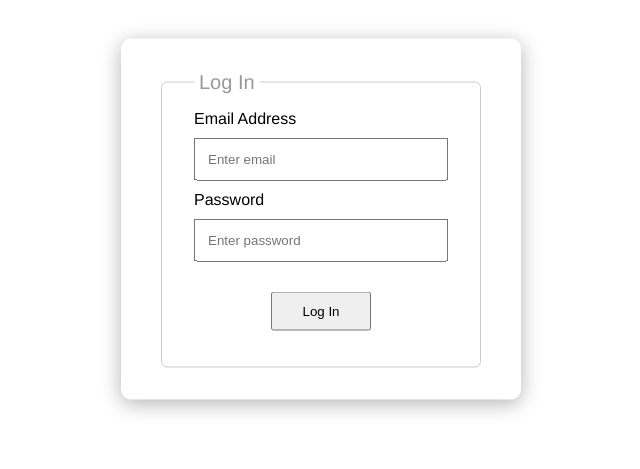
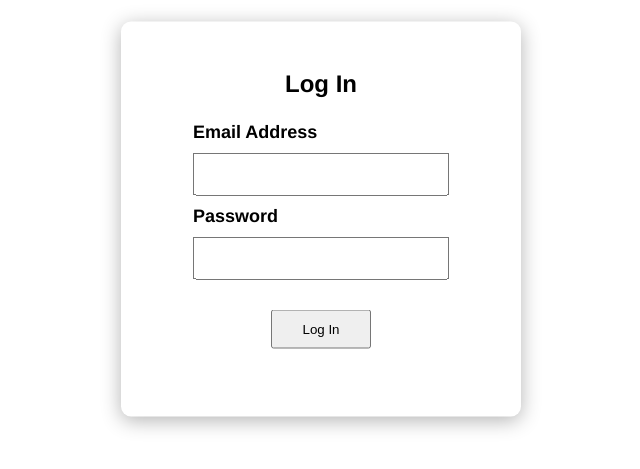
Before and after one commit to yorozc/News-Aggregator, a Flask app: page /login in a window 1280 px wide. Shown: the part 181-650 px from the top of the page, without its empty margins (319-959 px from the left). Run offline with Flask 3, Linux system fonts and the light colour scheme.

Commit message:
more styling

```diff
--- a/website/static/styles.css
+++ b/website/static/styles.css
@@ -80,27 +80,25 @@ fieldset {
   flex-direction: column;
   margin: 2em 0;
   padding: 1em 2em;
-  border: solid 1px #ccc;
+  border: none;
   border-radius: 6px;
   min-width: 200px;
-}
-fieldset legend {
-  font-size: 1.25em;
-  padding: 0 0.25em;
-  color: #999;
 }
 fieldset label {
   display: block;
   margin-top: 1em;
+  font-size: large;
+  font-weight: bold;
 }
 fieldset label:first-of-type {
   margin-top: 0;
 }
+fieldset .form-header {
+  margin: auto;
+  margin-bottom: 1em;
+}
 
 @media screen and (min-width: 430px) {
-  legend {
-    font-size: 1.75em;
-  }
   fieldset {
     width: 40%;
     min-width: 320px;
--- a/website/static/styles.scss
+++ b/website/static/styles.scss
@@ -86,35 +86,33 @@ header{
     z-index: 1000;
 }
 
-
 fieldset{
     display: flex;
     flex-direction: column;
     margin: 2em 0;
     padding: 1em 2em;
-    border: solid 1px #ccc;
+    border: none;
     border-radius: 6px;
     min-width: 200px;
-    & legend{
-        font-size: 1.25em;
-        padding: 0 .25em;
-        color: #999;
-    }
 
     & label{
         display: block;
         margin-top: 1em;
+        font-size: large;
+        font-weight: bold;
 
         &:first-of-type{
             margin-top: 0;
         }
     }
+
+    & .form-header{
+        margin: auto;
+        margin-bottom: 1em;
+    }
 }
 
 @media screen and (min-width: 430px) {
-    legend{
-        font-size: 1.75em;
-    }
 
     fieldset {
         width: 40%;
@@ -129,6 +127,7 @@ input[type=email], input[type=password], input[type=submit]{
     margin: 10px 0;
     box-sizing: border-box;
 }
+
 
 #btn_login{
     display: block;
--- a/website/templates/login.html
+++ b/website/templates/login.html
@@ -8,15 +8,15 @@
 
 <form action="/login" method="post" class="auth">
     <fieldset>
-        <legend>Log In</legend>
+        <h2 class="form-header">Log In</h2>
         <div class="form-group">
             <label for="email">Email Address</label>
-            <input type="email" name="email" id="email" placeholder="Enter email"/>
+            <input type="email" name="email" id="email" required/>
         </div>
 
         <div class="form-group">
             <label for="password">Password</label>
-            <input type="password" name="password" id="password" placeholder="Enter password"/>
+            <input type="password" name="password" id="password" required/>
         </div>
         <input type="submit" value="Log In" id="btn_login" />
     </fieldset>
```
Also changed, not shown: 1 other file.
